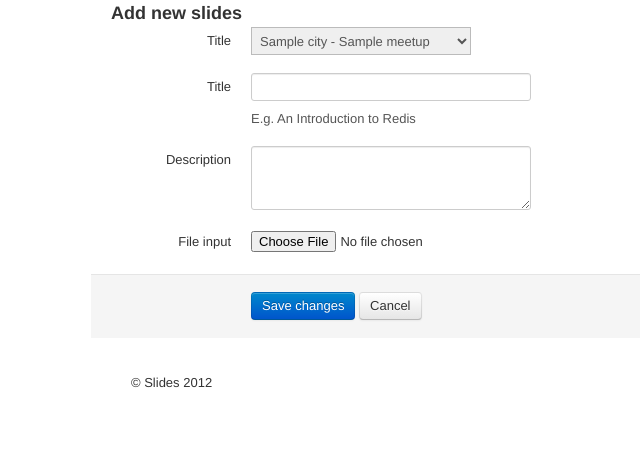
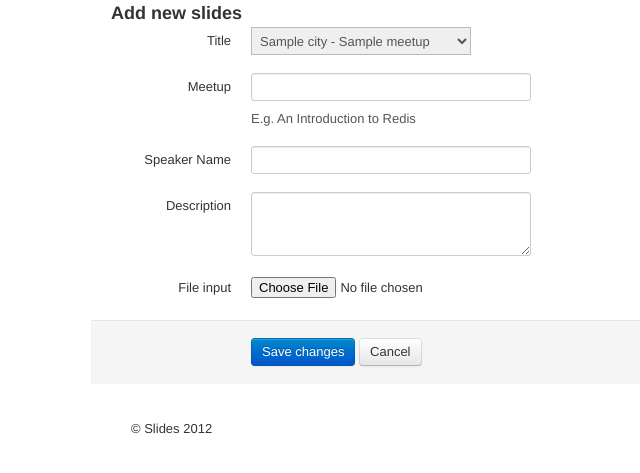
Before and after one commit to t20/meetupslides, a Flask app: template templates/add.html in a window 1280 px wide. Shown: the top 473 px of the page, without its empty margins (39-679 px from the left). Run offline with Flask 2, Linux system fonts and the light colour scheme; the template is opened without the code that fills it: most values are stand-ins (such as "Sample title", 1, 10 or a date in 2020); some libraries are stand-ins or nearby versions.

Commit message:
Add speaker/author name in add form

```diff
--- a/templates/add.html
+++ b/templates/add.html
@@ -18,10 +18,16 @@
           </div>
         </div>
         <div class="control-group">
-          <label for="input01" class="control-label" rip-style-bordercolor-backup="" style="" rip-style-borderstyle-backup="" rip-style-borderwidth-backup="">Title</label>
+          <label for="input01" class="control-label" rip-style-bordercolor-backup="" style="" rip-style-borderstyle-backup="" rip-style-borderwidth-backup="">Meetup</label>
           <div class="controls">
             <input type="text" id="input01" class="input-xlarge" name='title'>
             <p class="help-block">E.g. An Introduction to Redis </p>
+          </div>
+        </div>
+        <div class="control-group">
+          <label for="input01" class="control-label" rip-style-bordercolor-backup="" style="" rip-style-borderstyle-backup="" rip-style-borderwidth-backup="">Speaker Name</label>
+          <div class="controls">
+            <input type="text" id="input01" class="input-xlarge" name='author'>
           </div>
         </div>
         <div class="control-group">
```
